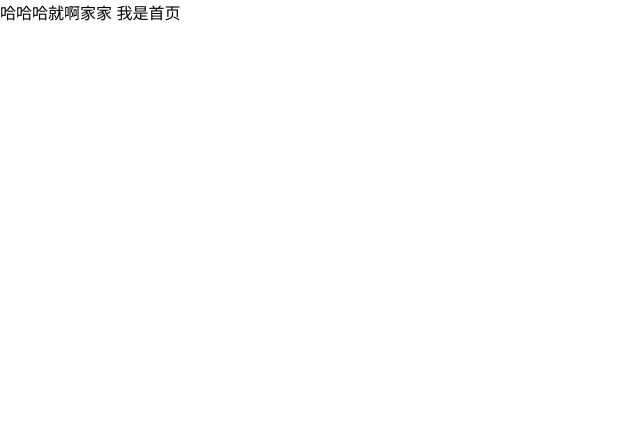
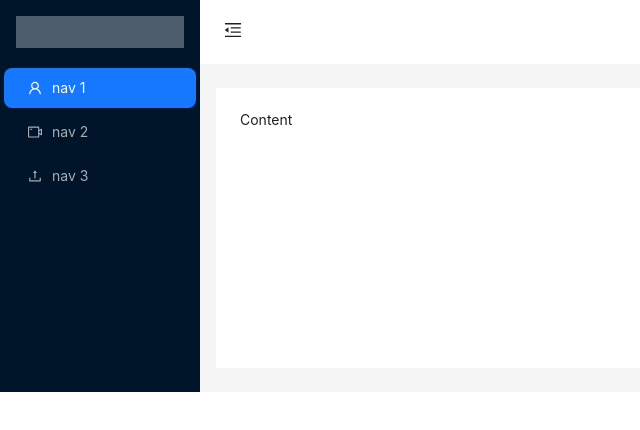
Before and after one commit to fight1991/vue3-ts, a Vue app: page / in a window 1280 px wide. Shown: the top 430 px of the page, without its empty margins (0-640 px from the left). Built offline with nearby package versions, Linux system fonts and the light colour scheme; the HTML template or start-up script is replaced by a standard one.

Commit message:
ci: 初始化

```diff
--- a/package.json
+++ b/package.json
@@ -16,6 +16,8 @@
     "format": "prettier --write src/"
   },
   "dependencies": {
+    "@ant-design/icons-vue": "^7.0.1",
+    "ant-design-vue": "^4.2.6",
     "pinia": "^3.0.3",
     "vue": "^3.5.18",
     "vue-router": "^4.5.1"
--- a/src/assets/main.scss
+++ b/src/assets/main.scss
@@ -1 +1 @@
-@import './base.scss';
+@use './base.scss';
--- /dev/null
+++ b/src/layout/Main.vue
@@ -0,0 +1,77 @@
+<template>
+  <a-layout>
+    <a-layout-sider v-model:collapsed="collapsed" :trigger="null" collapsible>
+      <div class="logo" />
+      <a-menu v-model:selectedKeys="selectedKeys" theme="dark" mode="inline">
+        <a-menu-item key="1">
+          <user-outlined />
+          <span>nav 1</span>
+        </a-menu-item>
+        <a-menu-item key="2">
+          <video-camera-outlined />
+          <span>nav 2</span>
+        </a-menu-item>
+        <a-menu-item key="3">
+          <upload-outlined />
+          <span>nav 3</span>
+        </a-menu-item>
+      </a-menu>
+    </a-layout-sider>
+    <a-layout>
+      <a-layout-header style="background: #fff; padding: 0">
+        <menu-unfold-outlined
+          v-if="collapsed"
+          class="trigger"
+          @click="() => (collapsed = !collapsed)"
+        />
+        <menu-fold-outlined v-else class="trigger" @click="() => (collapsed = !collapsed)" />
+      </a-layout-header>
+      <a-layout-content
+        :style="{ margin: '24px 16px', padding: '24px', background: '#fff', minHeight: '280px' }"
+      >
+        Content
+      </a-layout-content>
+    </a-layout>
+  </a-layout>
+</template>
+<script lang="ts" setup>
+import { ref } from 'vue'
+import {
+  UserOutlined,
+  VideoCameraOutlined,
+  UploadOutlined,
+  MenuUnfoldOutlined,
+  MenuFoldOutlined,
+} from '@ant-design/icons-vue'
+const selectedKeys = ref<string[]>(['1'])
+const collapsed = ref<boolean>(false)
+</script>
+
+<script lang="ts">
+export default {
+  name: 'MainLayout',
+}
+</script>
+<style scoped>
+.trigger {
+  font-size: 18px;
+  line-height: 64px;
+  padding: 0 24px;
+  cursor: pointer;
+  transition: color 0.3s;
+}
+
+.trigger:hover {
+  color: #1890ff;
+}
+
+.logo {
+  height: 32px;
+  background: rgba(255, 255, 255, 0.3);
+  margin: 16px;
+}
+
+.site-layout .site-layout-background {
+  background: #fff;
+}
+</style>
--- a/src/main.ts
+++ b/src/main.ts
@@ -1,14 +1,16 @@
 import './assets/main.scss'
-
+import 'ant-design-vue/dist/reset.css'
 import { createApp } from 'vue'
 import { createPinia } from 'pinia'
 
 import App from './App.vue'
 import router from './router'
+import Antd from 'ant-design-vue'
 
 const app = createApp(App)
 
 app.use(createPinia())
 app.use(router)
+app.use(Antd)
 
 app.mount('#app')
--- a/src/router/index.ts
+++ b/src/router/index.ts
@@ -1,6 +1,7 @@
 import { createRouter, createWebHistory } from 'vue-router'
 import HomeView from '../views/HomeView.vue'
 import TabView from '@/layout/TabView.vue'
+import MainLayout from '@/layout/Main.vue'
 
 const router = createRouter({
   history: createWebHistory(import.meta.env.BASE_URL),
@@ -8,7 +9,7 @@ const router = createRouter({
     {
       path: '/tab-view',
       name: 'tab-view',
-      component: TabView,
+      component: MainLayout,
       children: [
         {
           path: '/',
```
Also changed, not shown: 1 other file (tests, documents, lock files or other folders).
